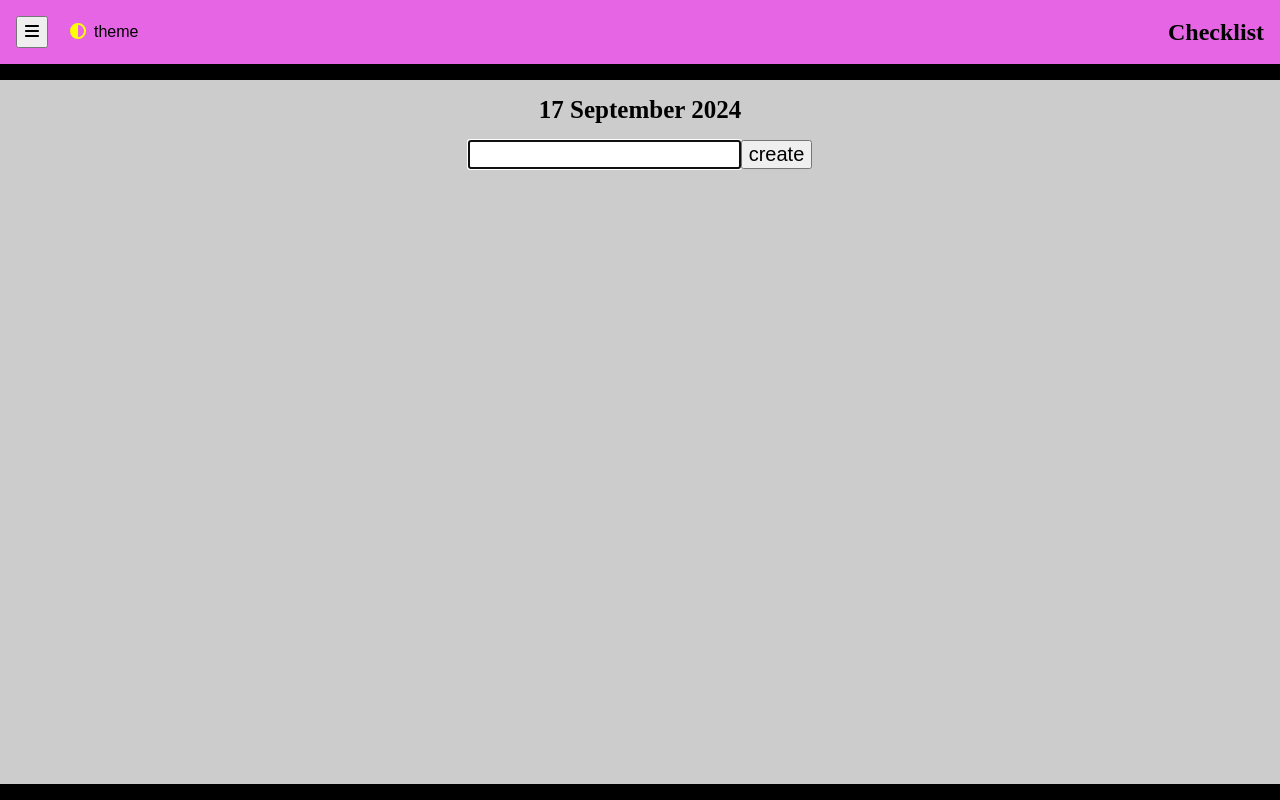
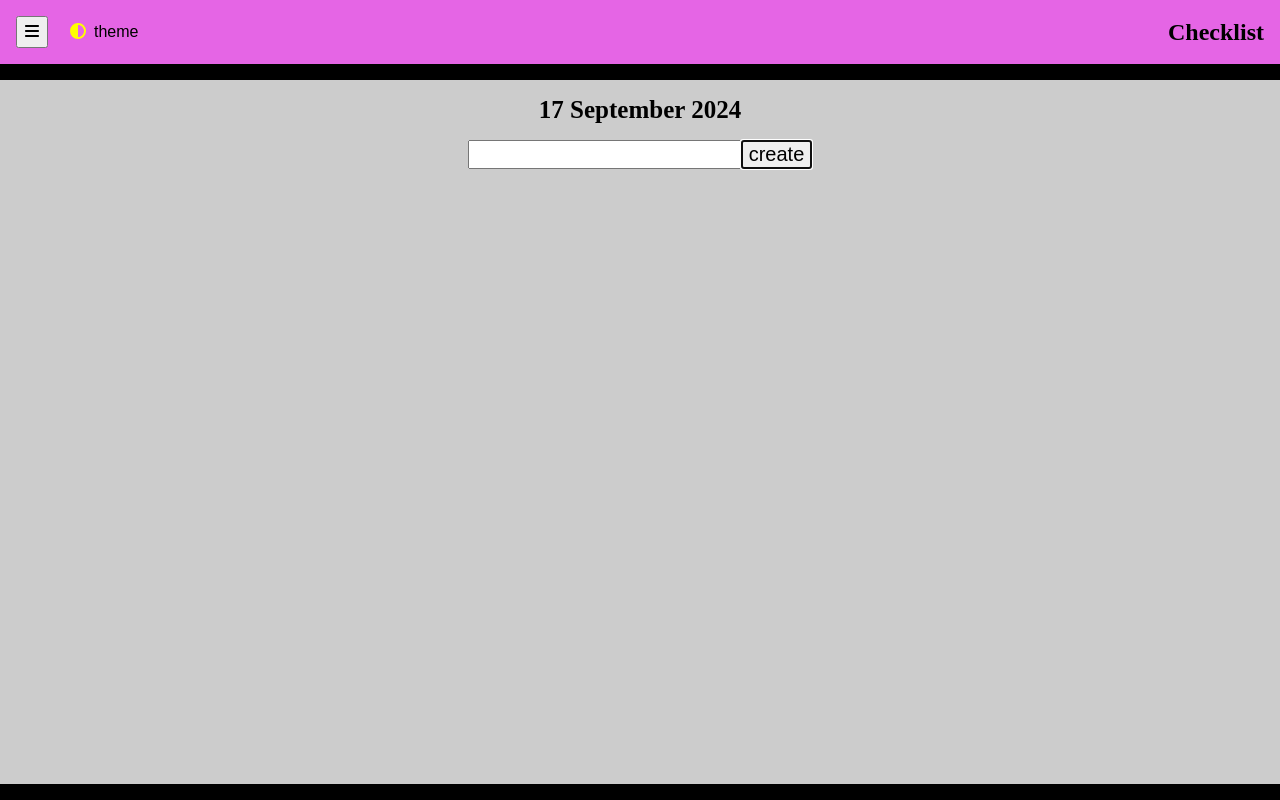
Before and after one commit to 60x20/Checklist, a React (Vite) app: page /#/2024/09/17 in a window 1280 px wide. Built offline with nearby package versions, Linux system fonts and the light colour scheme.

Commit message:
the button preferred over input to avoid virtual keyboard

```diff
--- a/src/components/Checklist.jsx
+++ b/src/components/Checklist.jsx
@@ -77,10 +77,10 @@ const Checklist = () => {
 export default Checklist;
 
 const CreateTodo = memo(({ unitsAsInt, increaseCurrentToDoDataChanged, year, month, day, increaseAllTodosChanged }) => {
-  // when mounts, focus on the create todo input
-  const { refs: { createTodoRef }, helpers: { focusOnCreateTodo, resetValueOfCreateTodo } } = useContext(refContext);
+  // when mounts, focus on the create todo button; button preferred instead of input to avoid virtual keyboard
+  const { refs: { createTodoRef, createTodoButtonRef }, helpers: { focusOnCreateTodoButton, resetValueOfCreateTodo } } = useContext(refContext);
   useEffect(() => {
-    focusOnCreateTodo();
+    focusOnCreateTodoButton();
   }, []);
 
   const currentDate = useContext(currentDateContext);
@@ -121,7 +121,7 @@ const CreateTodo = memo(({ unitsAsInt, increaseCurrentToDoDataChanged, year, mon
         title="task to add"
         autoComplete="off"
       />
-      <button>create</button>
+      <button ref={createTodoButtonRef}>create</button>
     </form>
   )
 });
--- a/src/components/Menu.jsx
+++ b/src/components/Menu.jsx
@@ -26,7 +26,7 @@ const Menu = () => {
   const { increaseAllDataCleared } = useContext(allDataClearedContext);
   const { increaseTodayCleared } = useContext(todayClearedContext);
 
-  const { refs: { menuRef }, helpers: { focusOnCreateTodo, focusOnFirstMenuItem, focusOnLastMenuItem, focusOnFirstItemInsideVisualizer } } = useContext(refContext);
+  const { refs: { menuRef }, helpers: { focusOnCreateTodo, focusOnCreateTodoButton, focusOnFirstMenuItem, focusOnLastMenuItem, focusOnFirstItemInsideVisualizer } } = useContext(refContext);
 
   // when menu opens, focus on first menu item
   useEffect(() => {
@@ -83,13 +83,13 @@ const Menu = () => {
     resetAllData();
     increaseAllDataCleared(); // informing checklist that data is reset, allowing it to clean-up (otherwise old data will be seen)
 
-    focusOnCreateTodo(); // move focus to create-todo
+    focusOnCreateTodoButton(); // move focus to create-todo
   }
   function resetCurrentDayHandler() {
     resetTodoData(...unitsAsInt);
     increaseTodayCleared(); // informing checklist
 
-    focusOnCreateTodo(); // move focus to create-todo
+    focusOnCreateTodoButton(); // move focus to create-todo
   }
 
   function menuKeyPressFocusHandler(e) {
@@ -122,7 +122,7 @@ const Menu = () => {
             const monthAsWord = monthNamesTruncated[parseInt(relativeDate.date.month, 10)];
             return (
               <li key={i}>
-                <Link to={relativeDate.YMD.replaceAll('-', '/')} onClick={focusOnCreateTodo}>
+                <Link to={relativeDate.YMD.replaceAll('-', '/')} onClick={focusOnCreateTodoButton}>
                   {i === 0 ? 'today: ' : ''}
                   <time dateTime={relativeDate.YMD}>
                     {`${relativeDate.date.day} ${monthAsWord} ${relativeDate.date.year}`}
@@ -136,7 +136,7 @@ const Menu = () => {
               <span>go to: </span>
               <input
                 // keyup preferred over keydown to allow opening the date picker with 'Enter-keydown'
-                onKeyUp={(e) => {if (e.key === 'Enter') focusOnCreateTodo();}}
+                onKeyUp={(e) => {if (e.key === 'Enter') focusOnCreateTodoButton();}}
                 onChange={goToRequestedDateHandler}
                 type="date"
                 min="2000-01-01"
```
